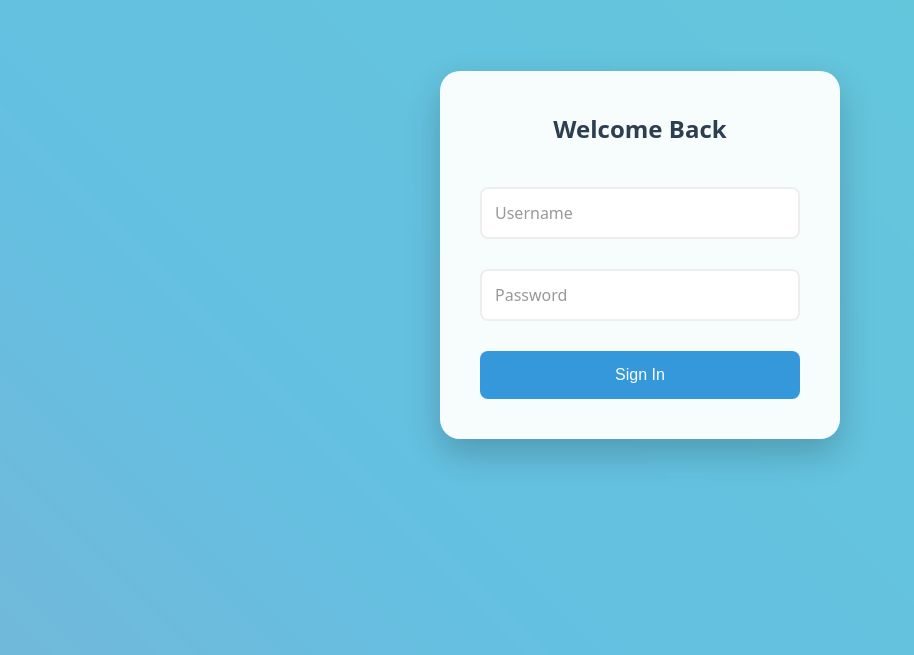
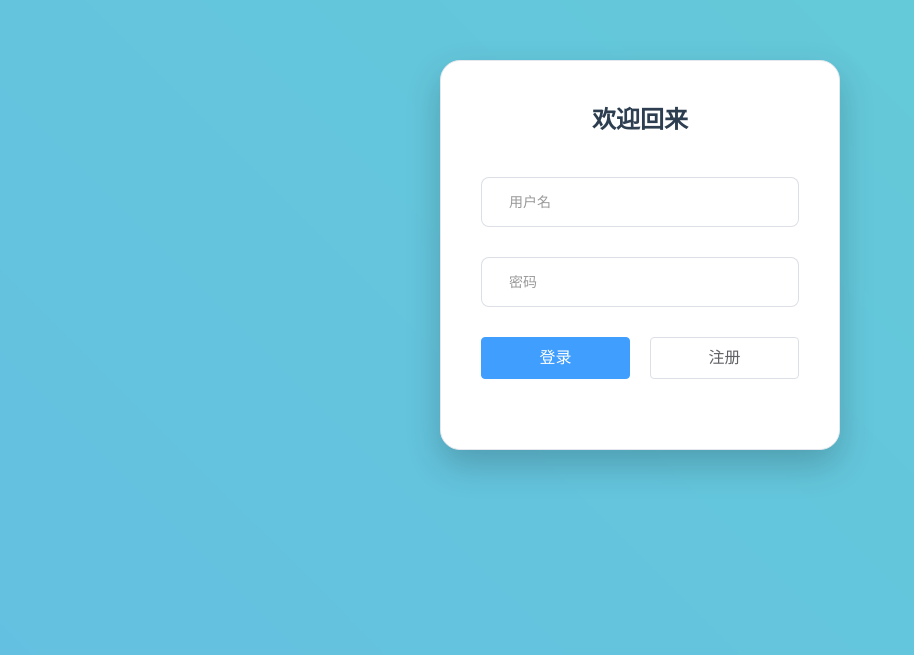
Before and after one commit to yhongliang/vue-mid-back-sys, a Vue app: page /login in a window 1280 px wide. Shown: the part 145-800 px from the top of the page, without its empty margins (0-914 px from the left). Built offline with nearby package versions, Linux system fonts and the light colour scheme; the HTML template or start-up script is replaced by a standard one.

Commit message:
完善登录页面

```diff
--- a/auto-imports.d.ts
+++ b/auto-imports.d.ts
@@ -6,5 +6,5 @@
 // biome-ignore lint: disable
 export {}
 declare global {
-
+  const ElMessage: typeof import('element-plus/es')['ElMessage']
 }
--- a/components.d.ts
+++ b/components.d.ts
@@ -9,6 +9,7 @@ export {}
 declare module 'vue' {
   export interface GlobalComponents {
     ElButton: typeof import('element-plus/es')['ElButton']
+    ElCard: typeof import('element-plus/es')['ElCard']
     ElForm: typeof import('element-plus/es')['ElForm']
     ElFormItem: typeof import('element-plus/es')['ElFormItem']
     ElInput: typeof import('element-plus/es')['ElInput']
--- a/src/main.ts
+++ b/src/main.ts
@@ -8,8 +8,9 @@ import router from './router'
 
 import ElementPlus from 'element-plus'
 import zhCn from 'element-plus/es/locale/lang/zh-cn'
-import 'dayjs/locale/zh-cn'
+// import 'dayjs/locale/zh-cn'
 import '@/styles/reset.scss'
+import 'element-plus/dist/index.css'
 
 const app = createApp(App)
 
--- a/src/router/index.ts
+++ b/src/router/index.ts
@@ -1,5 +1,4 @@
 import { createRouter, createWebHistory } from 'vue-router'
-import HomeView from '@/views/homeView/HomeView.vue'
 
 const router = createRouter({
   history: createWebHistory(import.meta.env.BASE_URL),
@@ -14,11 +13,6 @@ const router = createRouter({
       name: 'login',
       component: () => import('@/views/auth/LoginForm.vue'),
     },
-    // {
-    //   path: '/home',
-    //   name: 'home',
-    //   component: HomeView,
-    // },
   ],
 })
 
--- a/src/views/auth/LoginForm.vue
+++ b/src/views/auth/LoginForm.vue
@@ -4,40 +4,68 @@
       <div class="animated-bg"></div>
 
       <!-- 登录卡片 -->
-        <div class="login-card">
-            <h2 class="title">Welcome Back</h2>
+      <el-card class="login-card">
+        <h2 class="title">欢迎回来</h2>
 
-            <form @submit.prevent="handleSubmit">
+        <el-form
+          ref="loginForm"
+          :model="form"
+          :rules="rules"
+
+        >
           <!-- 用户名输入 -->
-                <div class="input-group">
-                    <input v-model="form.username" type="text" required @focus="handleInputFocus"
-                        @blur="handleInputBlur">
-                    <label :class="{ active: isUsernameActive }">Username</label>
-                </div>
+          <el-form-item prop="username">
+            <el-input
+              v-model="form.username"
+              placeholder=" "
+              @focus="isUsernameActive = true"
+              @blur="isUsernameActive = !!form.username"
+            />
+            <label :class="{ active: isUsernameActive }">用户名</label>
+          </el-form-item>
 
           <!-- 密码输入 -->
-                <div class="input-group">
-                    <input v-model="form.password" type="password" required @focus="handleInputFocus"
-                        @blur="handleInputBlur">
-                    <label :class="{ active: isPasswordActive }">Password</label>
-                </div>
+          <el-form-item prop="password">
+            <el-input
+              v-model="form.password"
+              type="password"
+              placeholder=" "
+              show-password
+              @focus="isPasswordActive = true"
+              @blur="isPasswordActive = !!form.password"
+            />
+            <label :class="{ active: isPasswordActive }">密码</label>
+          </el-form-item>
 
-                <!-- 提交按钮 -->
-                <button type="submit" class="submit-btn" :disabled="loading">
-                    <span v-if="!loading">Sign In</span>
-                    <div v-else class="loading-dots">
-                        <div class="dot"></div>
-                        <div class="dot"></div>
-                        <div class="dot"></div>
-                    </div>
-                </button>
-            </form>
-        </div>
+          <!-- 按钮组 -->
+          <el-form-item class="button-group">
+            <el-button
+              type="primary"
+              native-type="submit"
+              class="submit-btn"
+              :loading="loading"
+              @click.prevent="handleSubmit"
+            >
+              登录
+            </el-button>
+            <el-button
+              class="register-btn"
+              @click="handleRegister"
+            >
+              注册
+            </el-button>
+          </el-form-item>
+        </el-form>
+      </el-card>
     </div>
   </template>
 
-<script setup>
+  <script lang="ts" setup>
   import { ref, reactive } from 'vue'
+  import type { FormInstance, FormRules } from 'element-plus'
+
+  // 表单引用
+  const loginForm = ref<FormInstance>()
 
   // 响应式数据
   const form = reactive({
@@ -45,37 +73,54 @@ const form = reactive({
     password: ''
   })
 
+  // 表单验证规则
+  const rules = reactive<FormRules>({
+    username: [
+      { required: true, message: '请输入用户名', trigger: 'blur' },
+      { min: 4, max: 16, message: '长度在4到16之间', trigger: 'blur' }
+    ],
+    password: [
+      { required: true, message: '请输入密码', trigger: 'blur' },
+      { min: 6, max: 20, message: '长度在6到20之间', trigger: 'blur' }
+    ]
+  })
+
   const loading = ref(false)
   const isUsernameActive = ref(false)
   const isPasswordActive = ref(false)
 
-// 输入框交互处理
-const handleInputFocus = (e) => {
-    if (e.target.type === 'text') isUsernameActive.value = true
-    if (e.target.type === 'password') isPasswordActive.value = true
+  // 提交处理
+  const handleSubmit = async () => {
+    // 表单验证
+    try {
+      await loginForm.value?.validate()
+    } catch (error) {
+      return error;
     }
 
-const handleInputBlur = (e) => {
-    if (!e.target.value) {
-        isUsernameActive.value = false
-        isPasswordActive.value = false
-    }
-}
-
-// 提交处理
-const handleSubmit = async () => {
     loading.value = true
     try {
       // 这里添加API请求
       await new Promise(resolve => setTimeout(resolve, 1500))
       console.log('登录数据:', form)
+      // 模拟登录成功
+      ElMessage.success('Login successful!')
+    } catch (error) {
+      ElMessage.error('Login failed!', error)
     } finally {
       loading.value = false
     }
   }
+
+  // 注册处理
+  const handleRegister = () => {
+    ElMessage.info('Redirect to register page')
+    // 这里可以添加跳转注册页面的逻辑
+    // router.push('/register')
+  }
   </script>
 
-<style scoped>
+  <style lang="scss" scoped>
   /* 容器布局 */
   .login-container {
     min-height: 100vh;
@@ -91,11 +136,13 @@ const handleSubmit = async () => {
     position: absolute;
     width: 200%;
     height: 200%;
-    background: linear-gradient(45deg,
+    background: linear-gradient(
+      45deg,
       #ee7752,
       #e73c7e,
       #23a6d5,
-            #23d5ab);
+      #23d5ab
+    );
     background-size: 400% 400%;
     animation: gradientBG 15s ease infinite;
     filter: blur(30px);
@@ -107,10 +154,13 @@ const handleSubmit = async () => {
     position: relative;
     width: 400px;
     padding: 40px;
-    background: rgba(255, 255, 255, 0.95);
     border-radius: 20px;
     box-shadow: 0 15px 35px rgba(0, 0, 0, 0.2);
     z-index: 1;
+
+    :deep(.el-card__body) {
+      padding: 0;
+    }
   }
 
   .title {
@@ -120,23 +170,19 @@ const handleSubmit = async () => {
   }
 
   /* 输入框样式 */
-.input-group {
+  .el-form-item {
     position: relative;
     margin-bottom: 30px;
   }
 
-input {
-    width: 100%;
-    padding: 15px;
-    border: 2px solid #eee;
+  :deep(.el-input__wrapper) {
+    padding: 10px;
     border-radius: 8px;
-    font-size: 16px;
     transition: all 0.3s ease;
+
+    &.is-focus {
+      box-shadow: 0 0 0 1px #3498db inset;
     }
-
-input:focus {
-    border-color: #3498db;
-    outline: none;
   }
 
   label {
@@ -147,83 +193,71 @@ label {
     color: #999;
     pointer-events: none;
     transition: all 0.3s ease;
-}
+    z-index: 2;
+    background: transparent;
+    padding: 0 5px;
+    margin-left: 8px;
 
-label.active {
-    top: -10px;
+    &.active {
+      top: 0;
       left: 5px;
       font-size: 12px;
       color: #3498db;
       background: white;
-    padding: 0 5px;
+    }
   }
 
-/* 提交按钮 */
-.submit-btn {
+  /* 按钮组样式 */
+  .button-group {
+    display: flex;
+    justify-content: space-between;
+    margin-top: 20px;
+
+    .el-form-item__content {
+      display: flex;
+      justify-content: space-between;
       width: 100%;
-    padding: 15px;
-    background: #3498db;
-    color: white;
-    border: none;
-    border-radius: 8px;
-    font-size: 16px;
-    cursor: pointer;
-    transition: all 0.3s ease;
+    }
   }
 
-.submit-btn:hover {
-    background: #2980b9;
+  /* 登录按钮 */
+  .submit-btn {
+    flex: 1;
+    padding: 20px;
+    font-size: 16px;
+    transition: all 0.3s ease;
+    margin-right: 10px;
+
+    &:hover {
       transform: translateY(-2px);
       box-shadow: 0 5px 15px rgba(52, 152, 219, 0.4);
     }
-
-/* 加载动画 */
-.loading-dots {
-    display: flex;
-    justify-content: center;
-    gap: 8px;
   }
 
-.dot {
-    width: 8px;
-    height: 8px;
-    background: white;
-    border-radius: 50%;
-    animation: dotBounce 1.4s infinite;
-}
+  /* 注册按钮 */
+  .register-btn {
+    flex: 1;
+    padding: 20px;
+    font-size: 16px;
+    transition: all 0.3s ease;
+    margin-left: 10px;
 
-.dot:nth-child(2) {
-    animation-delay: 0.2s
-}
-
-.dot:nth-child(3) {
-    animation-delay: 0.4s
-}
-
-@keyframes gradientBG {
-    0% {
-        background-position: 0% 50%
-    }
-
-    50% {
-        background-position: 100% 50%
-    }
-
-    100% {
-        background-position: 0% 50%
+    &:hover {
+      transform: translateY(-2px);
+      box-shadow: 0 5px 15px rgba(108, 117, 125, 0.4);
     }
   }
 
-@keyframes dotBounce {
-
-    0%,
-    80%,
+  /* 动画 */
+  @keyframes gradientBG {
+    0% {
+      background-position: 0% 50%;
+    }
+    50% {
+      background-position: 100% 50%;
+    }
     100% {
-        transform: translateY(0)
-    }
-
-    40% {
-        transform: translateY(-10px)
+      background-position: 0% 50%;
     }
   }
   </style>
```
Also changed, not shown: src/views/homeView/HomeView.vue (deleted, +0 -11 lines), 1 other file (tests, documents, lock files or other folders). Lines whose indentation alone changed are shown as unchanged.
